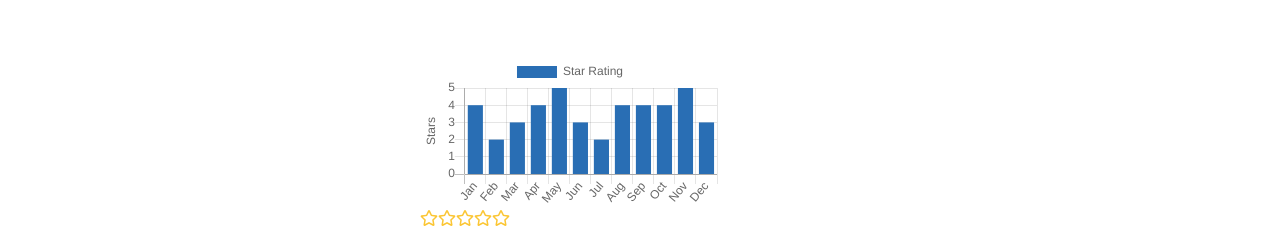
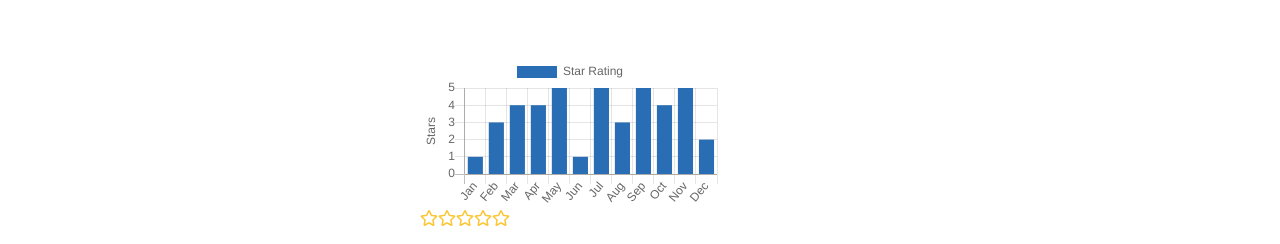
Before and after one commit to TR-SUNSHINE/Frontend, a React (Create React App) app: page /IndividualWalkPage in a window 1280 px wide. Shown: the part 386-630 px from the top of the page. Built offline with nearby package versions, Linux system fonts and the light colour scheme.

Commit message:
FEAT: Individual_walk dynamic graph

```diff
--- a/src/App.js
+++ b/src/App.js
@@ -7,15 +7,12 @@ import Routes from "./components/Routes/Routes";
 import Row from "react-bootstrap/Row";
 import Col from "react-bootstrap/Col";
 
-
-
 function App() {
   return (
     <Container>
       <Header />
       <Row>
         <Col>
-
         </Col>
         <Col>
           <Routes />
--- a/src/components/Graph/Graph.js
+++ b/src/components/Graph/Graph.js
@@ -7,13 +7,40 @@ export default class Graph extends Component {
 
     componentDidMount() {
         const myChartRef = this.chartRef.current.getContext("2d");
+        const { data } = this.props;
 
+        //data.avgRatings.Feb
         new Chart(myChartRef, {
             type: "bar",
             data: {
-                labels: ["Jan", "Feb", "Mar", "Apr", "May", "Jun", "Jul", "Aug", "Sep", "Oct", "Nov", "Dec"],
+                labels: [
+                    "Jan",
+                    "Feb",
+                    "Mar",
+                    "Apr",
+                    "May",
+                    "Jun",
+                    "Jul",
+                    "Aug",
+                    "Sep",
+                    "Oct",
+                    "Nov",
+                    "Dec"],
                 datasets: [{
-                    data: [4, 2, 3, 4, 5, 3, 2, 4, 4, 4, 5, 3],
+                    data: [
+                        data.avgRatings.Jan,
+                        data.avgRatings.Feb,
+                        data.avgRatings.Mar,
+                        data.avgRatings.Apr,
+                        data.avgRatings.May,
+                        data.avgRatings.Jun,
+                        data.avgRatings.Jul,
+                        data.avgRatings.Aug,
+                        data.avgRatings.Sep,
+                        data.avgRatings.Oct,
+                        data.avgRatings.Nov,
+                        data.avgRatings.Dec
+                    ],
                     label: "Star Rating",
                     borderColor: "yellow",
                     backgroundColor: "#296EB4",
@@ -38,6 +65,7 @@ export default class Graph extends Component {
                 }
             }
         });
+
     }
     render() {
         return (
--- a/src/components/IndividualWalkPage/IndividualWalkPage.js
+++ b/src/components/IndividualWalkPage/IndividualWalkPage.js
@@ -4,20 +4,70 @@ import Col from "react-bootstrap/Col";
 import Button from "react-bootstrap/Button";
 import RatingsBar from "../RatingsBar/RatingsBar";
 import Graph from "../Graph/Graph";
+import { useState } from "react";
 
-const IndividualWalkPage = () => {
+const IndividualWalkPage = ({ id }) => {
+    const [users, setUser] = useState([
+        {
+            id: 1,
+            firstName: "Alun",
+            lastName: "Groome",
+            avgRatings:
+            {
+                Jan: 1,
+                Feb: 3,
+                Mar: 4,
+                Apr: 4,
+                May: 5,
+                Jun: 1,
+                Jul: 5,
+                Aug: 3,
+                Sep: 5,
+                Oct: 4,
+                Nov: 5,
+                Dec: 2
+            }
+
+        },
+        {
+            id: 2,
+            firstName: "David",
+            lastName: "Jones",
+            avgRatings: [
+                {
+                    Jan: 1,
+                    Feb: 3,
+                    Mar: 4,
+                    Apr: 4,
+                    May: 5,
+                    Jun: 1,
+                    Jul: 5,
+                    Aug: 5,
+                    Sep: 4,
+                    Oct: 5,
+                    Nov: 2,
+                    Dec: 3
+                }
+            ]
+        }
+    ]);
+
+    //harcode id instead of from props for testing purpose
+    id = 1;
+    const filteredUser = users.find((user) => user.id === id);
+
     return (
         <Row>
             <Col>
                 <h3 className="heading heading--main">Individual Walk</h3>
                 <div className="container d-flex justify-content-center align-items-center">
                     <div className="card p-1">
-                        <iframe class="iframe--map"
+                        <iframe className="iframe--map"
                             src="https://www.google.com/maps/d/embed?mid=1F0OhEou31qd5wCPlKahJ8INJa75su22D"></iframe>
                     </div>
                 </div>
                 <Row>
-                    <Graph />
+                    <Graph data={filteredUser} />
                 </Row>
                 <Row>
                     <RatingsBar />
```
